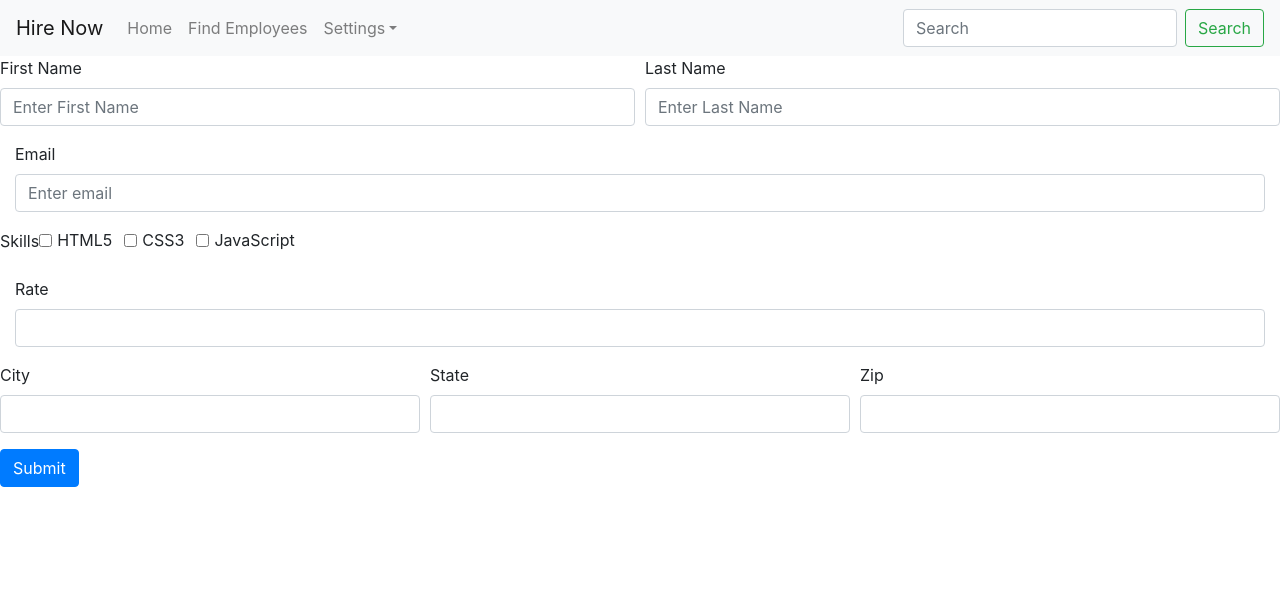
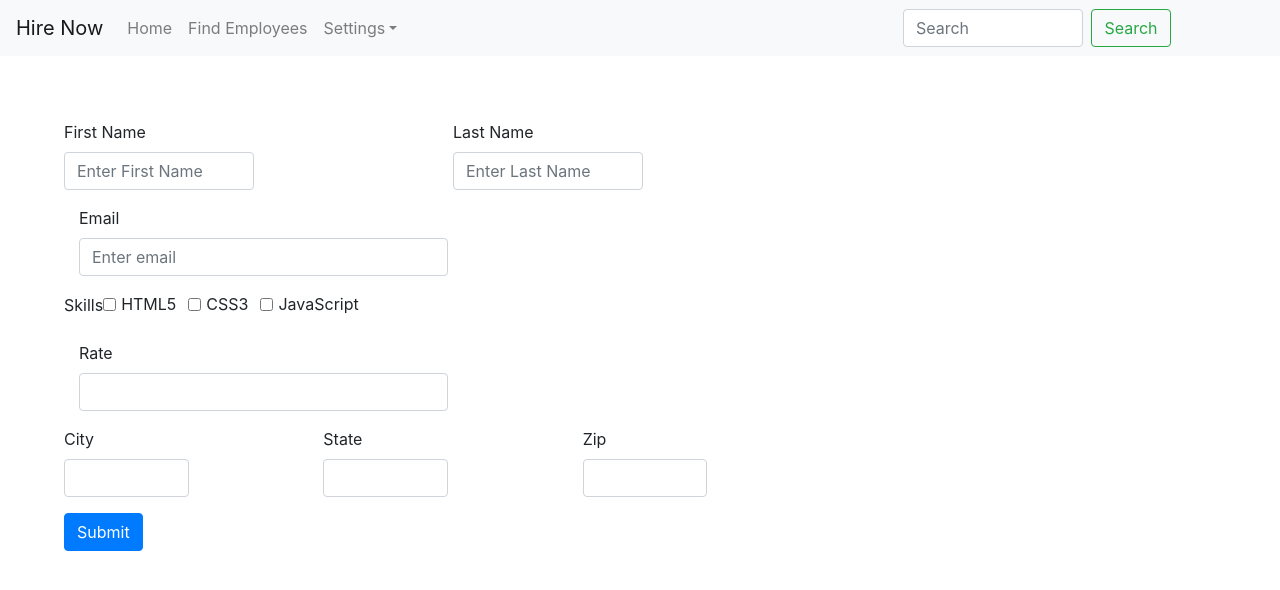
Before and after one commit to Rakesh217/HireNow, a React (Create React App) app: page / in a window 1280 px wide. Shown: the top 590 px of the page. Built offline with nearby package versions, Linux system fonts and the light colour scheme.

Commit message:
CreateEmployees

```diff
--- a/src/App.css
+++ b/src/App.css
@@ -2,6 +2,15 @@
   width: 100%;
   height: 500px;
   object-fit: cover
+}
+.Add_Employee{
+  padding: 5%;
+  content: center;
+  width: 70%
+}
+
+.form-control {
+  width: 50% !important;
 }
 /* .App {
   text-align: center;
--- a/src/components/Create_Employee/index.js
+++ b/src/components/Create_Employee/index.js
@@ -1,33 +1,83 @@
-import React, { Component } from 'react';
-import {Form, Button, Col} from "react-bootstrap";
+import React, { Component } from "react";
+import { Form, Button, Col } from "react-bootstrap";
 
 export default class index extends Component {
+  onSubmit = async () => {
+    const body = {
+      query: `mutation{
+  addEmployee(Employee:{
+    firstName: ""
+    lastName: "A"
+    emailId: "sairakesh@gmail.com"
+   	skills: "HTML"
+    rate: 65
+    city: "Hyd"
+    State: "TS"
+    zip: 64428
+  }){
+    firstName
+    lastName
+  }
+}`,
+    };
+    try {
+      const data = await fetch("http://localhost:5000/api/", {
+        method: "POST",
+        body: JSON.stringify(body),
+        headers: { "Content-Type": "application/json" },
+      });
+      console.log("data", data);
+    } catch (error) {
+      console.log(error);
+    }
+  };
   render() {
     return (
-            <div>
+      <div className="Add_Employee">
         <Form>
           <Form.Row>
             <Form.Group as={Col} controlId="formGridFirstName">
+              <div class="col-xs-2">
                 <Form.Label>First Name</Form.Label>
                 <Form.Control type="text" placeholder="Enter First Name" />
+              </div>
             </Form.Group>
 
             <Form.Group as={Col} controlId="formGridLastName">
+              <div class="col-xs-2">
                 <Form.Label>Last Name</Form.Label>
                 <Form.Control type="text" placeholder="Enter Last Name" />
+              </div>
             </Form.Group>
           </Form.Row>
 
           <Form.Group as={Col} controlId="formGridEmail">
+            <div class="col-xs-3">
               <Form.Label>Email</Form.Label>
               <Form.Control type="email" placeholder="Enter email" />
+            </div>
           </Form.Group>
 
           <div key={`inline-checkbox`} className="mb-3">
             <Form.Label>Skills</Form.Label>
-      <Form.Check inline label="HTML5" type={"checkbox"} id={`inline-checkbox}-1`} />
-      <Form.Check inline label="CSS3" type={"checkbox"} id={`inline-checkbox}-2`} />
-      <Form.Check inline label="JavaScript" type={"checkbox"} id={`inline-checkbox}-2`} />
+            <Form.Check
+              inline
+              label="HTML5"
+              type={"checkbox"}
+              id={`inline-checkbox}-1`}
+            />
+            <Form.Check
+              inline
+              label="CSS3"
+              type={"checkbox"}
+              id={`inline-checkbox}-2`}
+            />
+            <Form.Check
+              inline
+              label="JavaScript"
+              type={"checkbox"}
+              id={`inline-checkbox}-2`}
+            />
           </div>
 
           <Form.Group as={Col} controlId="formGridRate">
@@ -43,7 +93,7 @@ export default class index extends Component {
 
             <Form.Group as={Col} controlId="formGridState">
               <Form.Label>State</Form.Label>
-      <Form.Control/>
+              <Form.Control />
             </Form.Group>
 
             <Form.Group as={Col} controlId="formGridZip">
@@ -52,11 +102,11 @@ export default class index extends Component {
             </Form.Group>
           </Form.Row>
 
-  <Button variant="primary" type="submit">
+          <Button onClick={this.onSubmit} variant="primary" type="submit">
             Submit
           </Button>
         </Form>
       </div>
-        )
+    );
   }
 }
--- a/src/components/Display_Employees/index.js
+++ b/src/components/Display_Employees/index.js
@@ -1,6 +1,6 @@
-import React, { Component } from 'react'
-import {Card, CardColumns} from "react-bootstrap";
-import image1 from '../../img/1.jpg';
+import React, { Component } from "react";
+import { Card, CardColumns } from "react-bootstrap";
+import image1 from "../../img/tom.jpg";
 
 export default class index extends Component {
   render() {
@@ -8,48 +8,47 @@ export default class index extends Component {
       <div>
         <CardColumns>
           <Card>
-                    <Card.Img variant="top" src="holder.js/100px160" />
+            <Card.Img variant="top" />
             <Card.Body>
               <Card.Title>Jhon Lee</Card.Title>
               <Card.Text>
-                            Work with passion. Nerver miss a dead line. Proficient in React js, HTML5, CSS3.
-                            That's it.
+                Work with passion. Nerver miss a dead line. Proficient in React
+                js, HTML5, CSS3. That's it.
               </Card.Text>
             </Card.Body>
           </Card>
           <Card>
-                    <Card.Img variant="top" src="../../img/1.jpg/100px160" />
+            <Card.Img variant="top" src="../../img/tom.jpg/100px160" />
             <Card.Body>
               <Card.Title>Cary Linda</Card.Title>
               <Card.Text>
-                            Work with passion. Nerver miss a dead line. Proficient in React js, HTML5, CSS3.
-                            That's it.
+                Work with passion. Nerver miss a dead line. Proficient in React
+                js, HTML5, CSS3. That's it.
               </Card.Text>
             </Card.Body>
           </Card>
           <Card>
-                    <Card.Img variant="top" src="holder.js/100px160" />
+            <Card.Img variant="top" src="image1" />
             <Card.Body>
               <Card.Title>Tom Cruise</Card.Title>
               <Card.Text>
-                            Work with passion. Nerver miss a dead line. Proficient in React js, HTML5, CSS3.
-                            That's it.
+                Work with passion. Never miss a dead line. Proficient in React
+                js, HTML5, CSS3. That's it.
               </Card.Text>
             </Card.Body>
           </Card>
           <Card>
-                    <Card.Img variant="top" src="holder.js/100px160" />
+            <Card.Img variant="top" />
             <Card.Body>
               <Card.Title>Jady Pam</Card.Title>
               <Card.Text>
-                            Work with passion. Nerver miss a dead line. Proficient in React js, HTML5, CSS3.
-                            That's it.
+                Work with passion. Nerver miss a dead line. Proficient in React
+                js, HTML5, CSS3. That's it.
               </Card.Text>
             </Card.Body>
           </Card>
-
         </CardColumns>
       </div>
-        )
+    );
   }
 }
```
Also changed, not shown: src/App.js (+10 -9 lines), 1 other file (tests, documents, lock files or other folders). Lines whose indentation alone changed are shown as unchanged.
